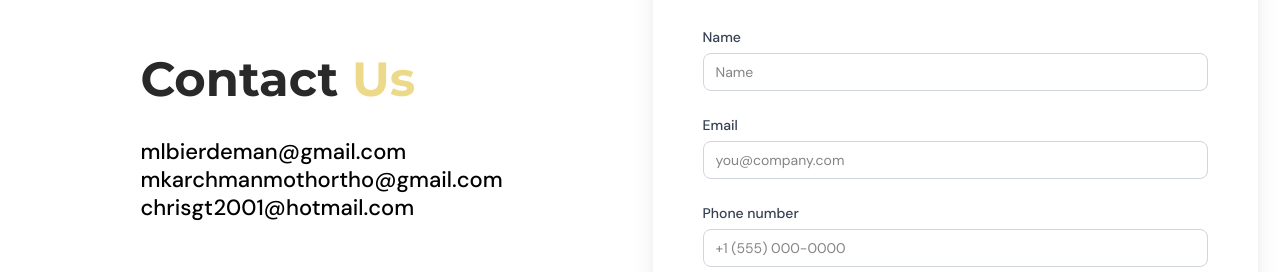
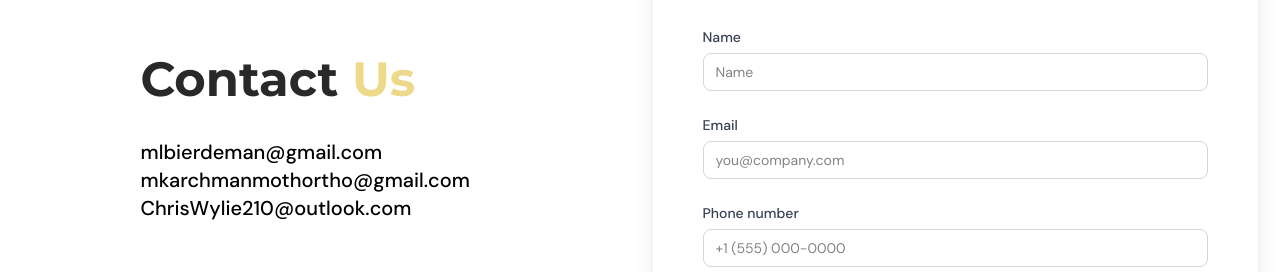
Before and after one commit to projectlead-innovativemojo/Steri-Tools, a Next.js app: page /contact-us in a window 1280 px wide. Shown: the part 1100-1372 px from the top of the page. Built offline with nearby package versions, Linux system fonts and the light colour scheme.

Commit message:
(Contact Us:) updated the form phone type number to text, updated the email address

```diff
--- a/src/components/ContactUs/GetInTouch/ContactForm.tsx
+++ b/src/components/ContactUs/GetInTouch/ContactForm.tsx
@@ -62,7 +62,7 @@ export default function ContactForm() {
             <option>PK</option>
           </select> */}
           <input
-            type="number"
+            type="text"
             id="phone"
             placeholder="+1 (555) 000-0000"
             className="mt-[6px] block w-full rounded-md border border-gray-300 px-3 py-2 text-sm focus:border-yellow-400 focus:ring-yellow-400"
--- a/src/components/ContactUs/GetInTouch/index.tsx
+++ b/src/components/ContactUs/GetInTouch/index.tsx
@@ -29,16 +29,25 @@ export default function GetInTouch() {
           </Text>
 
           {/* Contact info */}
-          <address className="not-italic text-[18px] leading-[24px] md:text-[22px] md:leading-[28px] font-medium text-[#000000]  md:text-left text-center mb-[66px] md:mb-[115px]">
+          <address className="not-italic text-[18px] leading-[24px] md:text-[20px] md:leading-[28px] font-medium text-[#000000]  md:text-left text-center mb-[66px] md:mb-[115px]">
             <div>
-              <a className="block" href="mailto:mlbierdeman@gmail.com">
+              <a
+                className="block hover:underline"
+                href="mailto:mlbierdeman@gmail.com"
+              >
                 mlbierdeman@gmail.com
               </a>
-              <a className="block" href="mailto:mkarchmanmothortho@gmail.com">
+              <a
+                className="block hover:underline"
+                href="mailto:mkarchmanmothortho@gmail.com"
+              >
                 mkarchmanmothortho@gmail.com
               </a>
-              <a className="block" href="mailto:chrisgt2001@hotmail.com">
-                chrisgt2001@hotmail.com
+              <a
+                className="block hover:underline"
+                href="mailto:ChrisWylie210@outlook.com"
+              >
+                ChrisWylie210@outlook.com
               </a>
             </div>
           </address>
```
